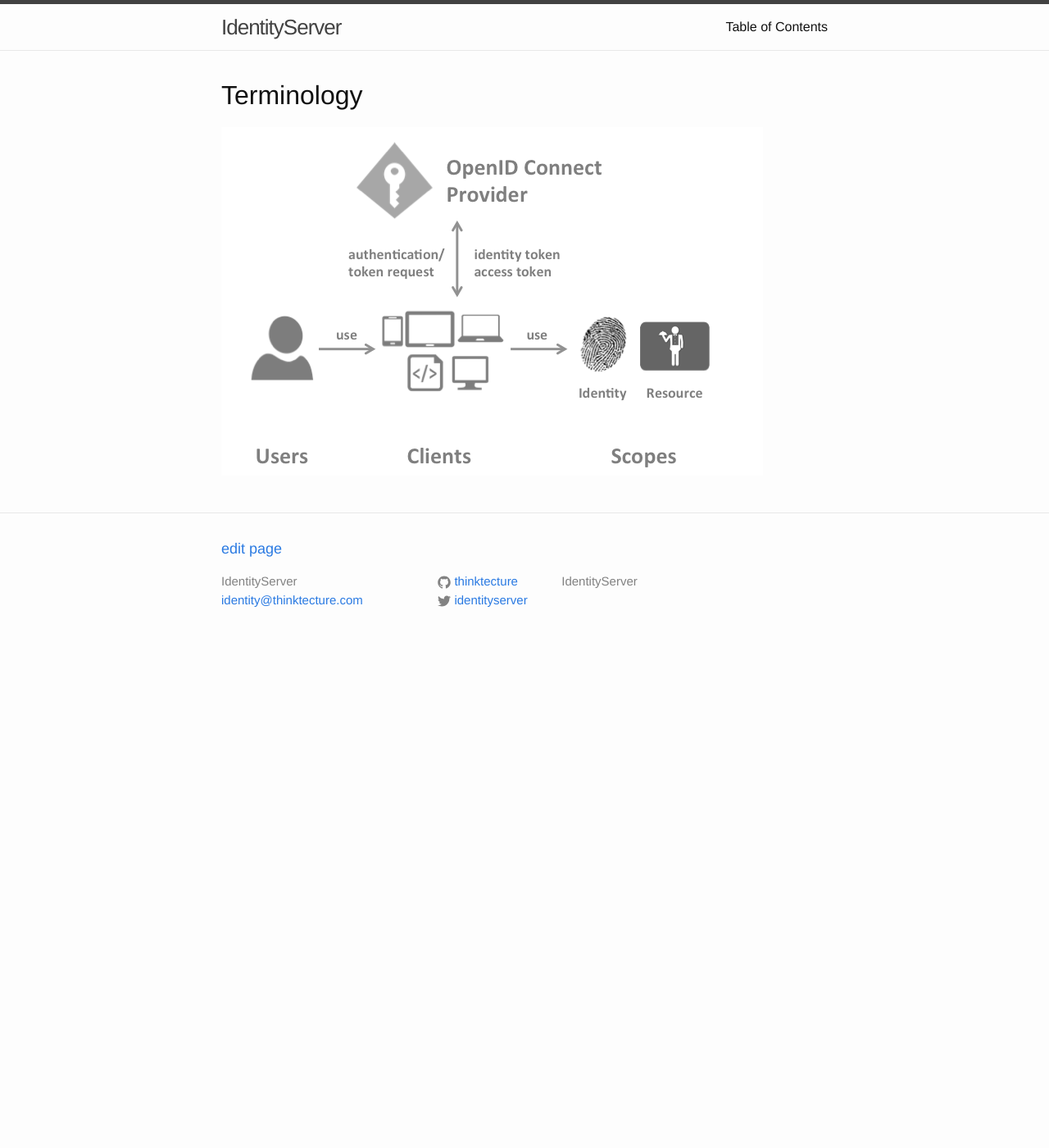
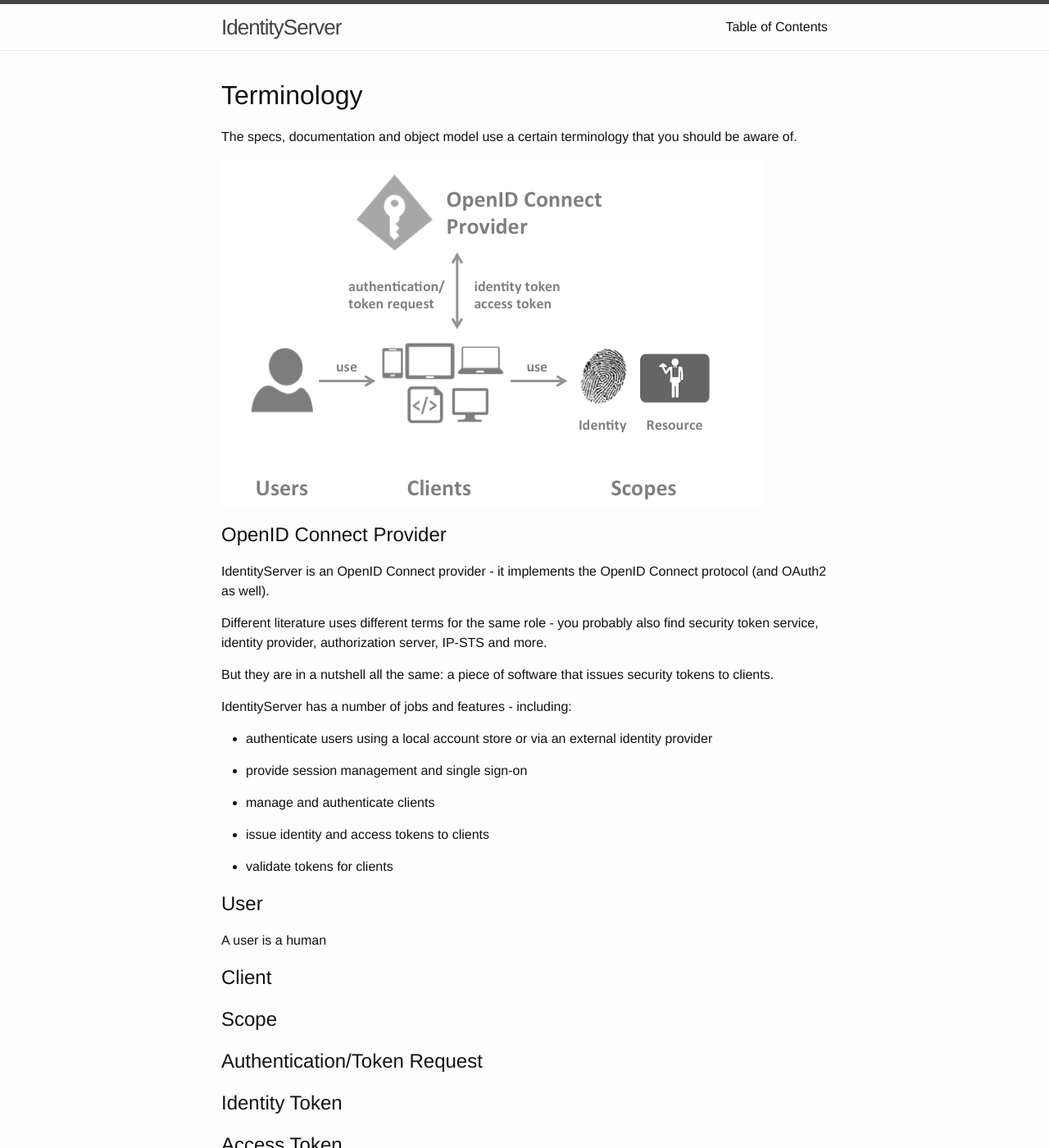
Before and after one commit to IdentityServer/Documentation, a Jekyll site: the page built from docs/overview/terminology.md, in a window 1280 px wide and 1400 px high. Shown: the whole window at 82% size. Built offline with Jekyll 4.4.1, drawn with Linux system fonts in a browser that asks for light colours; Markdown is read by kramdown in place of the engine named in the settings.

Commit message:
terminology

```diff
--- a/docs/overview/terminology.md
+++ b/docs/overview/terminology.md
@@ -4,4 +4,40 @@
 
 # Terminology
 
+The specs, documentation and object model use a certain terminology that you should be aware of.
+
 ![modern application architecture]({{ site.baseurl }}/assets/images/terminology.png)
+
+## OpenID Connect Provider
+IdentityServer is an OpenID Connect provider - it implements the OpenID Connect protocol (and OAuth2 as well).
+
+Different literature uses different terms for the same role - you probably also find security token service,
+identity provider, authorization server, IP-STS and more.
+
+But they are in a nutshell all the same: a piece of software that issues security tokens to clients.
+
+IdentityServer has a number of jobs and features - including:
+
+* authenticate users using a local account store or via an external identity provider
+
+* provide session management and single sign-on
+
+* manage and authenticate clients
+
+* issue identity and access tokens to clients
+
+* validate tokens for clients
+
+
+## User
+A user is a human
+
+## Client
+
+## Scope
+
+## Authentication/Token Request
+
+## Identity Token
+
+## Access Token
```
Also changed, not shown: docs/toc.md (+0 -31 lines), todo.txt (added, +30 -0 lines).
